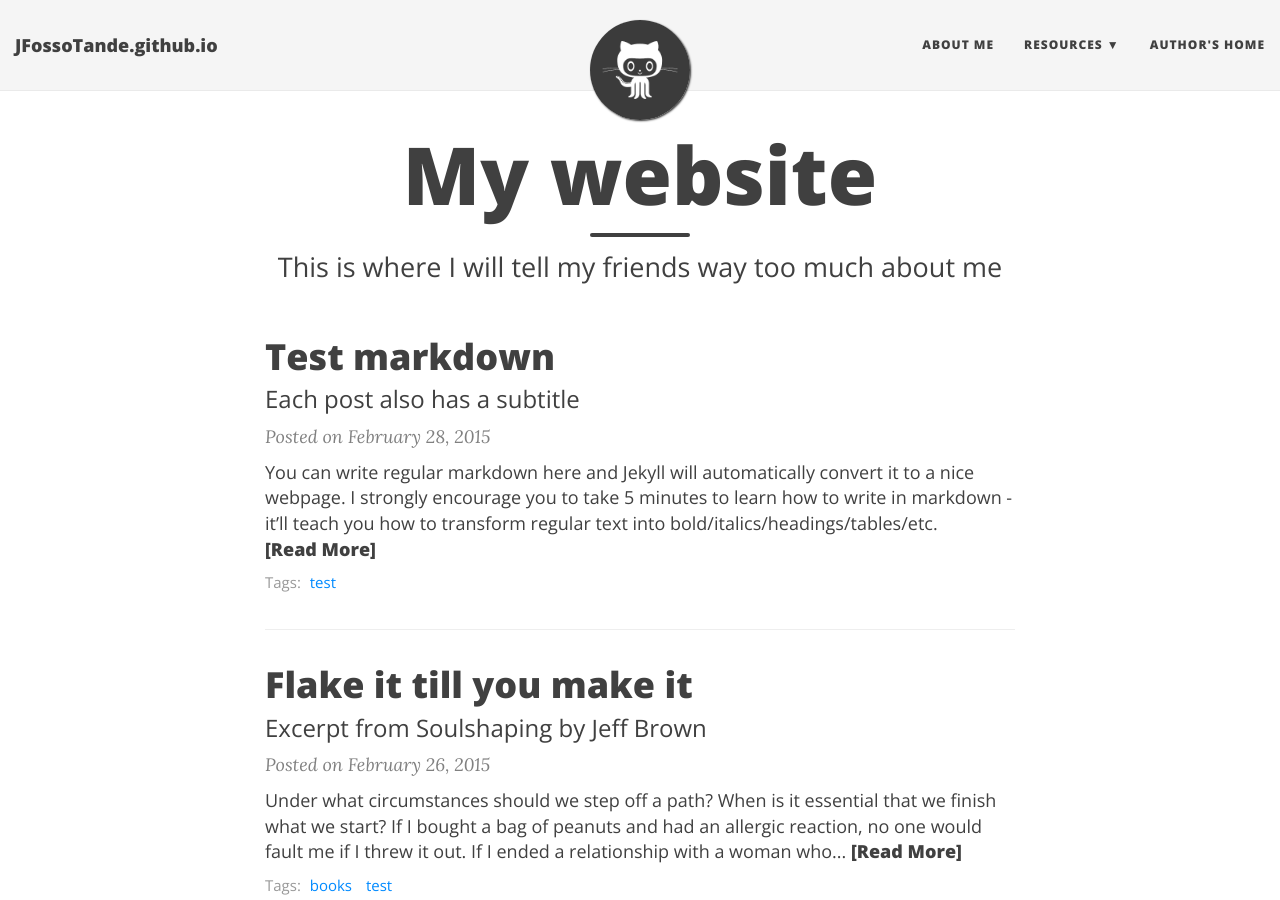
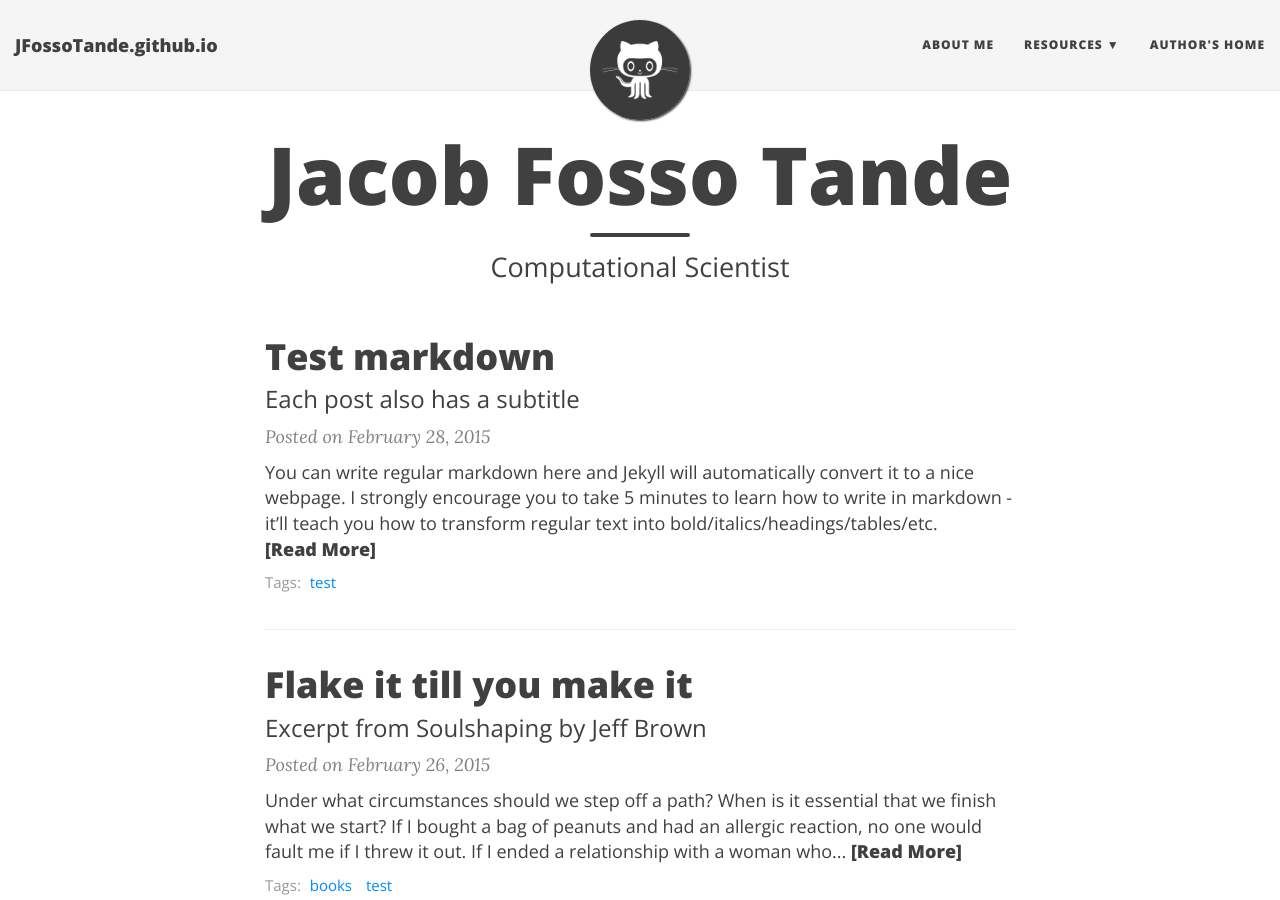
Before and after one commit to jtande/JFossoTande.github.io, a Jekyll site: the page built from index.html, in a window 1280 px wide and 900 px high. Built offline with Jekyll 4.4.1, drawn with Linux system fonts in a browser that asks for light colours; nearby versions of some CDN libraries; the list of posts is cut into pages by our own code.

Commit message:
Edited title

```diff
--- a/index.html
+++ b/index.html
@@ -1,7 +1,7 @@
 ---
 layout: page
-title: My website
-subtitle: This is where I will tell my friends way too much about me
+title: Jacob Fosso Tande
+subtitle: Computational Scientist
 use-site-title: true
 ---
 
```
